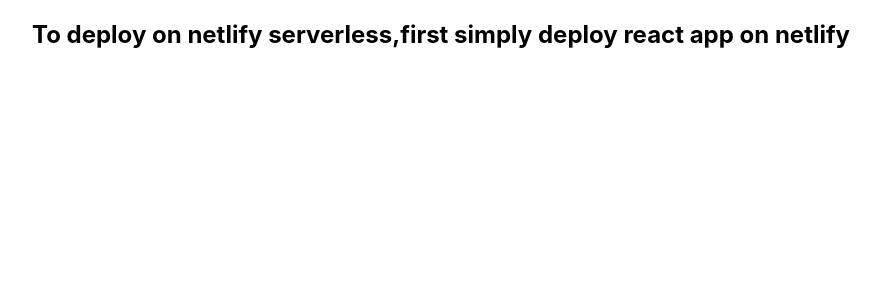
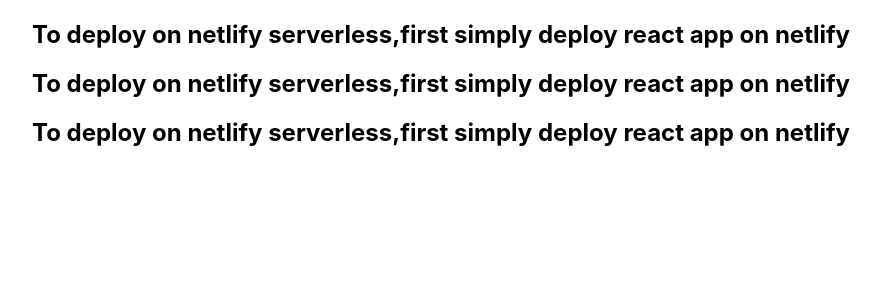
Before and after one commit to asad521/netlify-react-serverless, a React (Create React App) app: page / in a window 1280 px wide. Shown: the top 300 px of the page, without its empty margins (199-1080 px from the left). Built offline with nearby package versions, Linux system fonts and the light colour scheme.

Commit message:
react on netlify with serverless func

```diff
--- a/src/App.js
+++ b/src/App.js
@@ -4,6 +4,8 @@
   return (
     <div className="App">
     <h2>To deploy on netlify serverless,first simply deploy react app on netlify</h2>
+    <h2>To deploy on netlify serverless,first simply deploy react app on netlify</h2>
+    <h2>To deploy on netlify serverless,first simply deploy react app on netlify</h2>
     </div>
   );
 }
```
Also changed, not shown: 2 other files (tests, documents, lock files or other folders).
